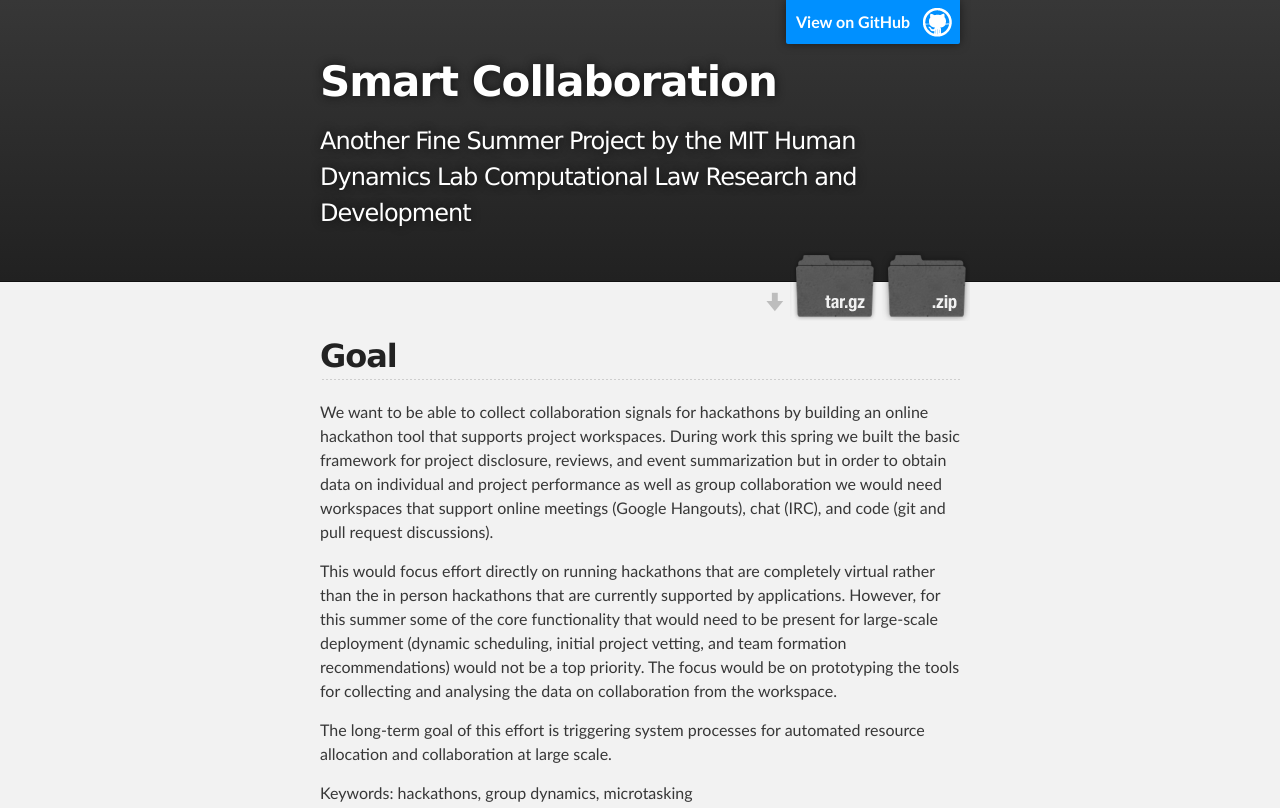
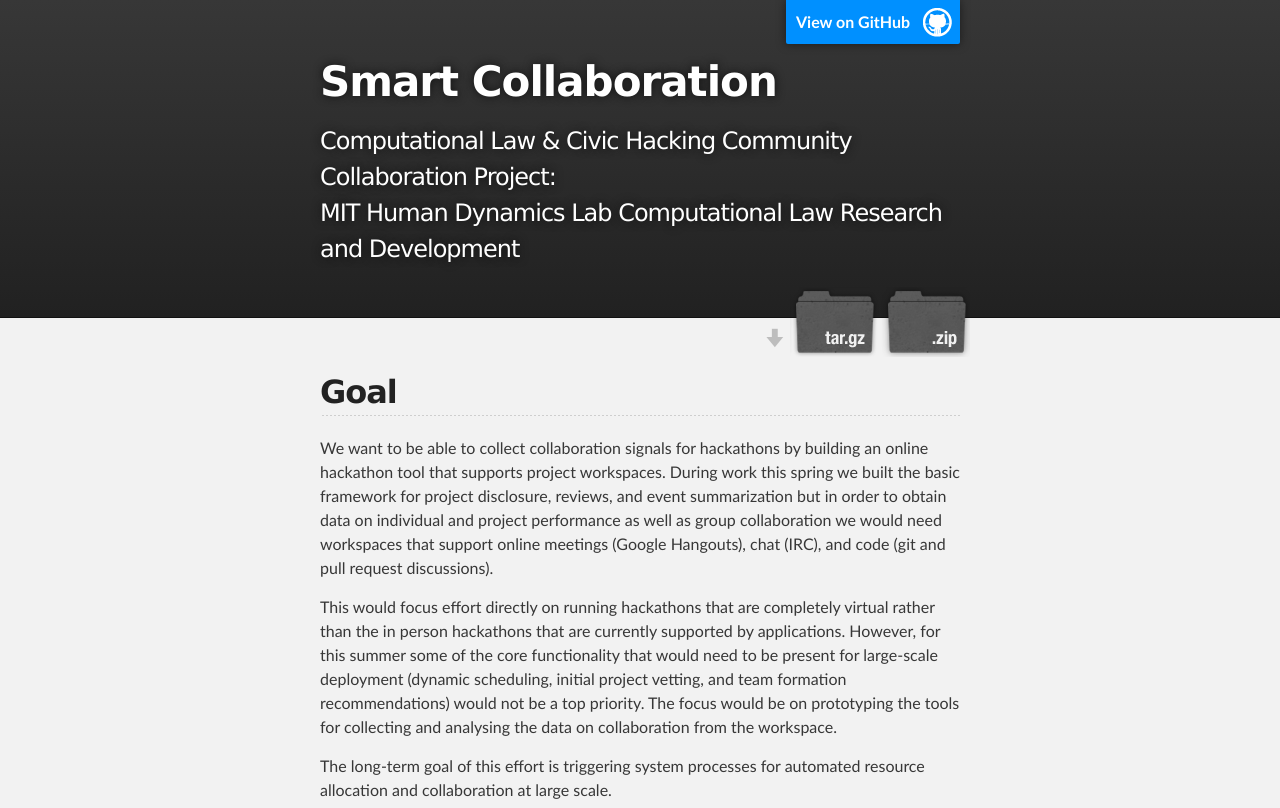
Before and after one commit to ConnectionScience/hangout-collaboration-scoring, a plain HTML site: page index.html in a window 1280 px wide. Shown: the top 808 px of the page. Drawn offline with Linux system fonts and the light colour scheme.

Commit message:
Update index.html

```diff
--- a/index.html
+++ b/index.html
@@ -19,7 +19,7 @@
           <a id="forkme_banner" href="https://github.com/ConnectionScience/hangout-collaboration-scoring">View on GitHub</a>
 
           <h1 id="project_title">Smart Collaboration</h1>
-          <h2 id="project_tagline">Another Fine Summer Project by the MIT Human Dynamics Lab Computational Law Research and Development</h2>
+          <h2 id="project_tagline">Computational Law & Civic Hacking Community Collaboration Project: <br> MIT Human Dynamics Lab Computational Law Research and Development</h2>
 
             <section id="downloads">
               <a class="zip_download_link" href="https://github.com/ConnectionScience/hangout-collaboration-scoring/zipball/master">Download this project as a .zip file</a>
```
